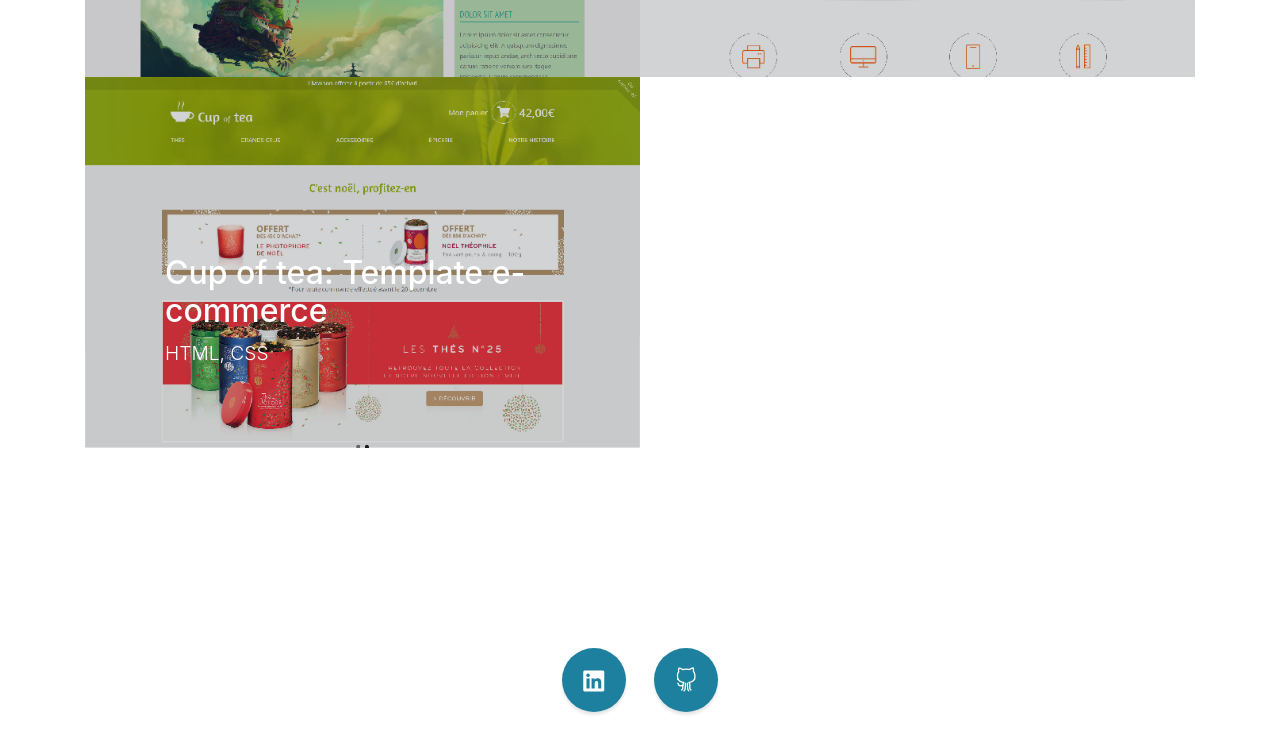
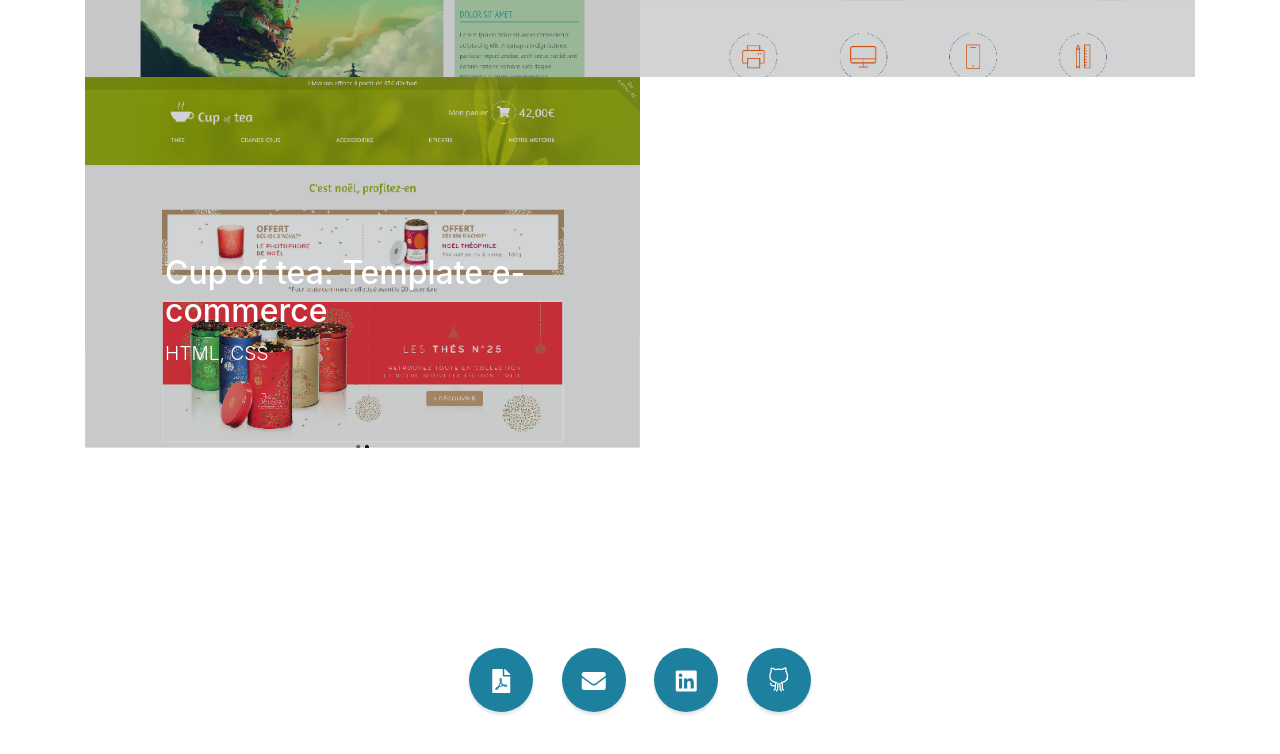
Before and after one commit to rmdeias/my-portfolio, a website with bundled scripts: page index.html in a window 1280 px wide. Shown: the part 1708-2462 px from the top of the page. Built offline with nearby package versions, Linux system fonts and the light colour scheme.

Commit message:
portfolio V2

```diff
--- a/index.html
+++ b/index.html
@@ -132,13 +132,25 @@
   <footer class="footer text-center" id="contact">
     <div class="container">
       <ul class="list-inline mb-5">
+
         <li class="list-inline-item">
-          <a class="social-link rounded-circle text-white mr-3" href="https://www.linkedin.com/in/r%C3%A9mi-deias-a416071ab/">
+          <a class="social-link rounded-circle text-white mr-3" href="https://drive.google.com/file/d/1AV09qS890HCboEk4voqXN9x--tZWw0KE/view?usp=sharing" target="_blank" title="CV">
+            <i class="fas fa-file-pdf"></i>
+          </a>
+        </li>
+
+        <li class="list-inline-item">
+          <a class="social-link rounded-circle text-white mr-3" href="mailto:rmdeias@gmail.com" title="Mail"><i class="fas fa-envelope"></i></a>
+        </li>
+
+        <li class="list-inline-item">
+          <a class="social-link rounded-circle text-white mr-3" href="https://www.linkedin.com/in/r%C3%A9mi-deias-a416071ab/" target="_blank" title="Linkedin">
             <i class="fab fa-linkedin"></i>
           </a>
         </li>
+
         <li class="list-inline-item">
-          <a class="social-link rounded-circle text-white" href="https://github.com/rmdeias">
+          <a class="social-link rounded-circle text-white" href="https://github.com/rmdeias" target="_blank" title="Git">
             <i class="icon-social-github"></i>
           </a>
         </li>
```
